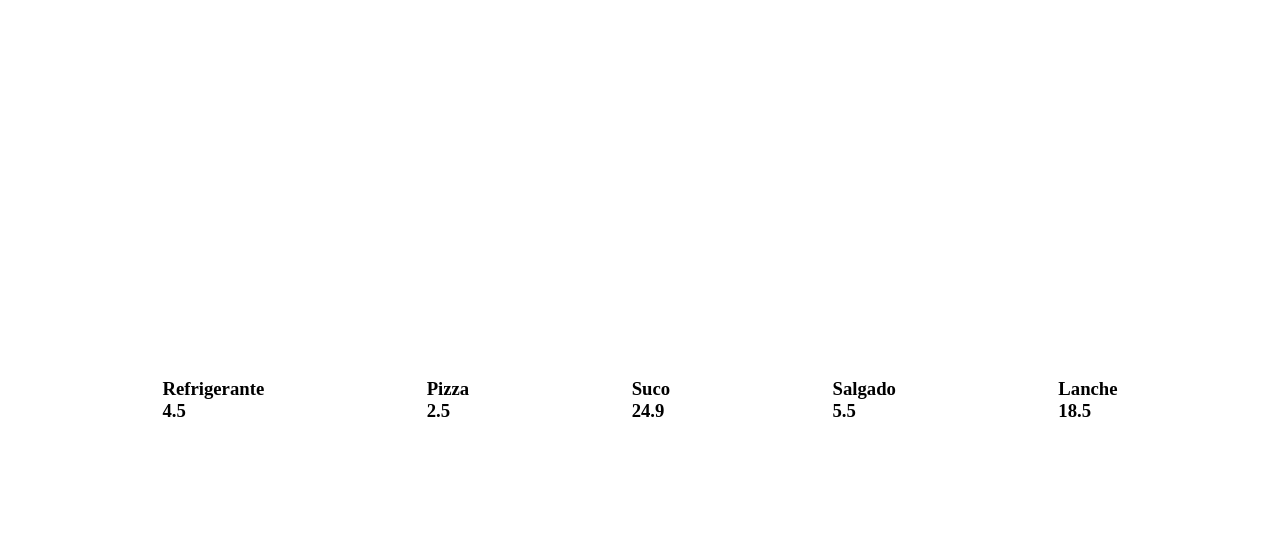
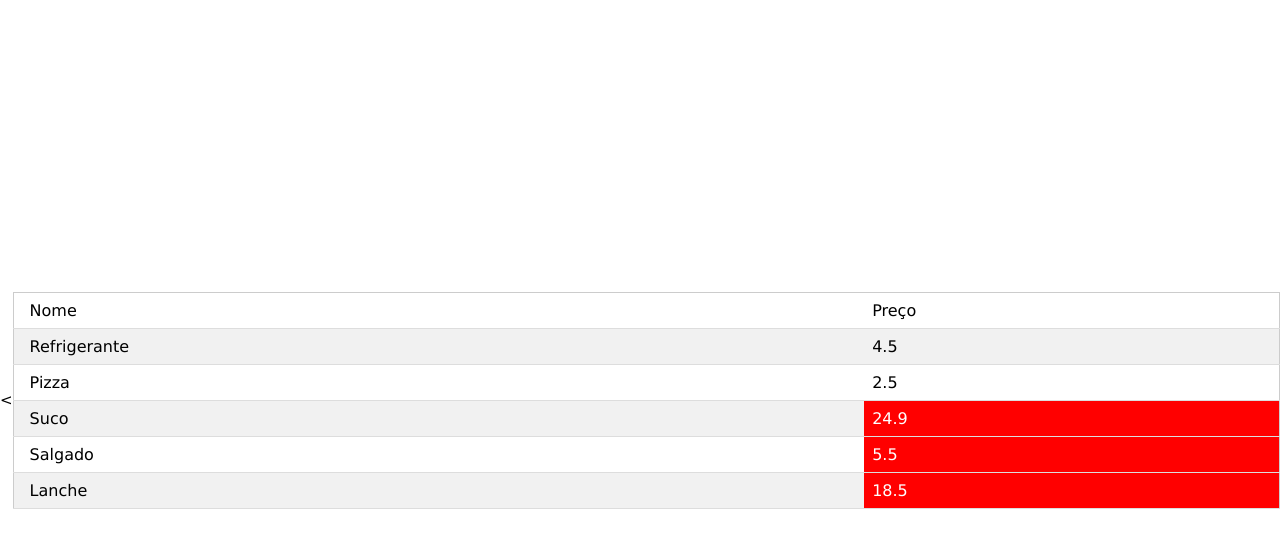
Before and after one commit to ClebersonGarcia05/Flask-templates-2.exe, a Flask app: page / in a window 1280 px wide. Shown: the top 548 px of the page. Run offline with Flask 2, Linux system fonts and the light colour scheme.

Commit message:
Adicionando Flask Templates 2 completo

```diff
--- a/app.py
+++ b/app.py
@@ -1,22 +1,20 @@
 from flask import Flask, render_template
 app = Flask(__name__)
 
+@app.route('/')
 
-produtos = [
+def index():
+    produto = [
         ['Refrigerante', 4.50],
         ['Pizza', 2.50],
         ['Suco', 24.90],
         ['Salgado', 5.50],
         ['Lanche', 18.50]
-]
-
-@app.route('/')
-
-def index():
+    ]
     return render_template(
         'index.html',
         titulo = 'Produtos',
-        produtos = produtos
+        produtos = produto,
         )
 
 if __name__ == '__main__':
--- a/templates/index.html
+++ b/templates/index.html
@@ -1,9 +1,10 @@
-<!DOCTYPE html>
+<<!DOCTYPE html>
 <html lang="pt-br">
 <head>
     <meta charset="UTF-8">
     <meta name="viewport" content="width=device-width, initial-scale=1.0">
     <title>{{ titulo }}</title>
+    <link rel="stylesheet" href="https://www.w3schools.com/w3css/4/w3.css">
     <style>
         *{
             margin: 0px;
@@ -15,7 +16,7 @@
             justify-content: space-evenly;
             align-items: center;
         }
-        .pokemon{
+        .produto{
             width: 150px;
             height: 170px;
             text-align: center;
@@ -24,18 +25,29 @@
             border-radius: 5px;
             padding: 20px;
         }
-        .pokemon img{
-            width: 100%;
+        .red{
+            background-color: red;
+            color: white;
+            display: inline;
         }
     </style>
 </head>
 <body>
-    {% for nome, preco in produtos %}
-        <div class="produtos">
-            <h3>{{ nome }}</h3>
-            <h3>{{preco}}</h3>
-        </div>
-
-    {%endfor%}
+    <table class="w3-table-all">
+        <tr>
+            <td>Nome</td>
+            <td>Preço</td>
+        </tr>
+        {% for nome, val in produtos %}
+            <tr>
+                <td>{{ nome }}</td>
+                {%if val < 5 %}
+                    <td>{{ val }}</td>
+                {% else %}
+                    <td class="red">{{ val }}</td>
+                {% endif %}
+            </tr>
+        {%endfor%}
+    </table>
 </body>
 </html>
```
